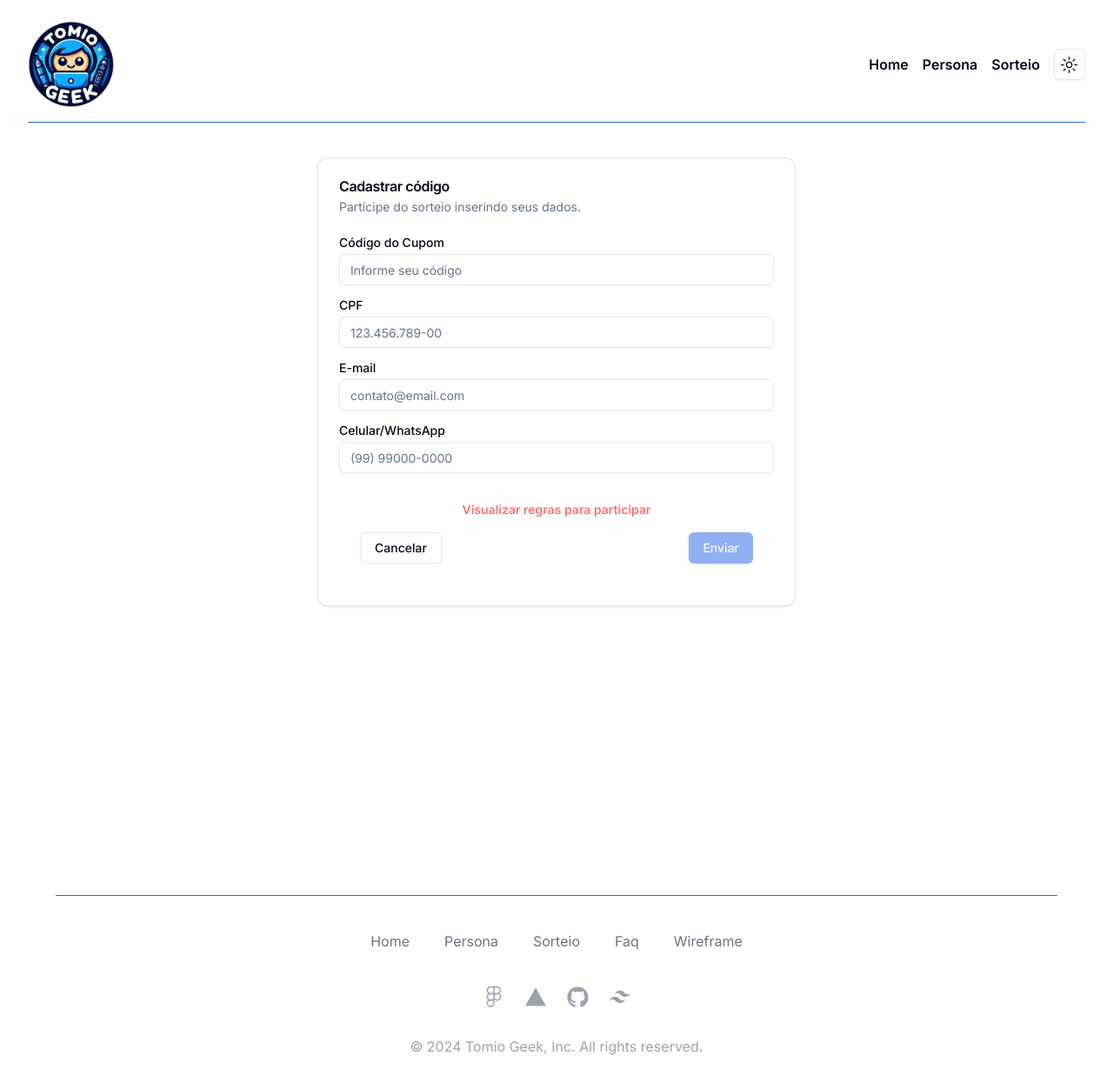
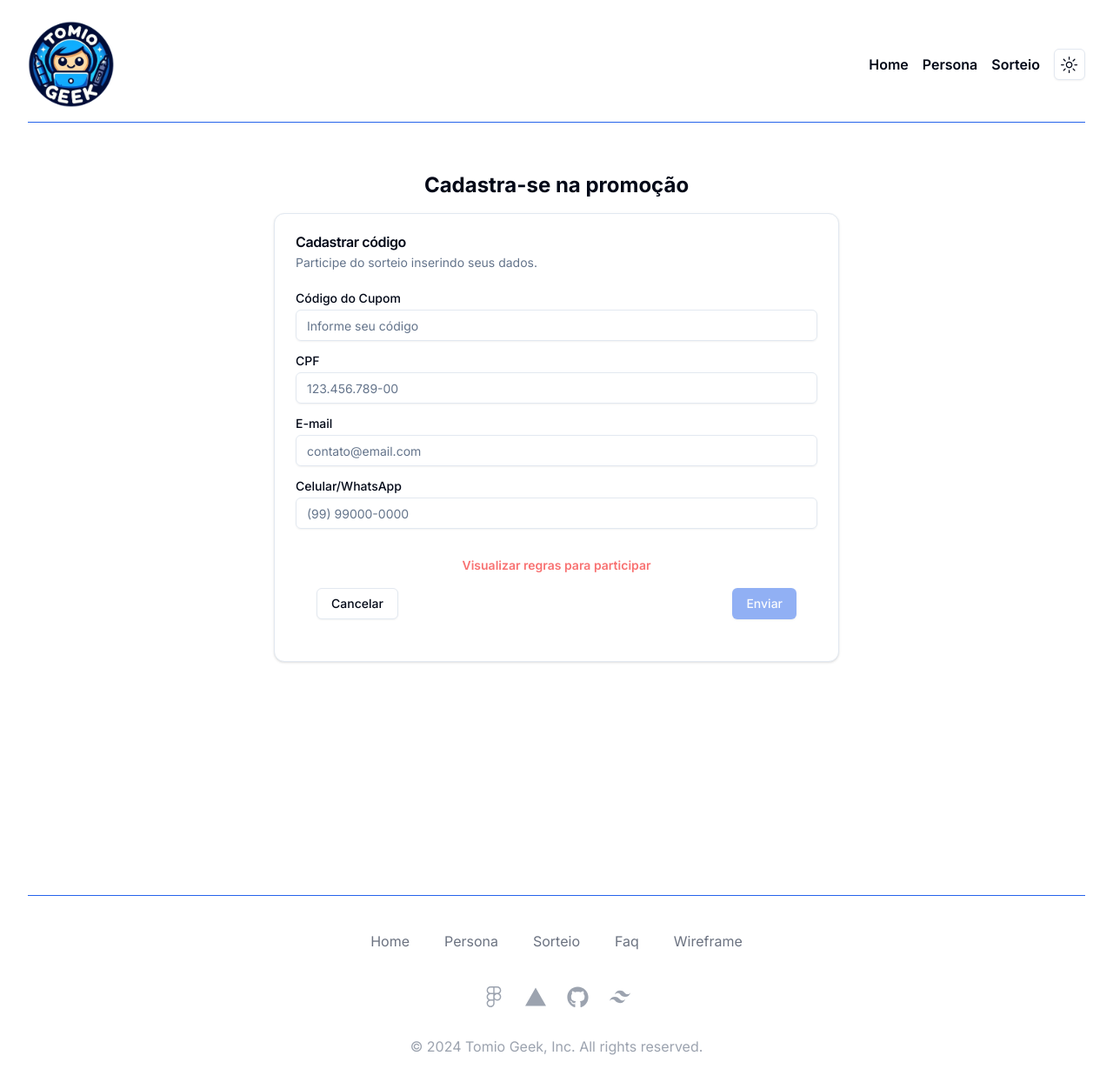
Before and after one commit to Jtomio/challange-geek-store, a Next.js app: page /draw in a window 1280 px wide. Shown: the top 1252 px of the page at 87% size. Built offline with nearby package versions, Linux system fonts and the light colour scheme.

Commit message:
fix: layout footer in order to fixed page end

```diff
--- a/src/app/draw/page.tsx
+++ b/src/app/draw/page.tsx
@@ -13,8 +13,9 @@ import CustomInput from './components/CustomInput'
 
 export default function page() {
   return (
-    <div className="flex items-center justify-center">
-      <Card className="w-[550px]">
+    <div className="flex min-h-screen flex-col items-center">
+      <p className="py-4 text-2xl font-bold">Cadastra-se na promoção</p>
+      <Card className="w-[20em] md:w-[500px] lg:w-[650px]">
         <CardHeader>
           <CardTitle>Cadastrar código</CardTitle>
           <CardDescription>
--- a/src/app/faq/components/questions.tsx
+++ b/src/app/faq/components/questions.tsx
@@ -8,6 +8,7 @@ import Link from 'next/link'
 
 export function Question() {
   return (
+    <div className="max-h-[calc(100vh-4rem)] overflow-auto">
       <Accordion type="single" collapsible className="w-full">
         <AccordionItem value="item-1">
           <AccordionTrigger className="font-bold">
@@ -27,11 +28,11 @@ export function Question() {
                   entender as necessidades e expectativas de cada stakeholder.
                 </li>
                 <li>
-                <span className="font-bold"> Questionários: </span> Seriam úteis
-                para coletar informações de um grande número de usuários. Isso
-                poderia incluir perguntas sobre suas preferências de design,
-                facilidade de uso e funcionalidades desejadas na página de
-                cadastro do cupom.
+                  <span className="font-bold"> Questionários: </span> Seriam
+                  úteis para coletar informações de um grande número de
+                  usuários. Isso poderia incluir perguntas sobre suas
+                  preferências de design, facilidade de uso e funcionalidades
+                  desejadas na página de cadastro do cupom.
                 </li>
                 <li>
                   <span className="font-bold"> Análise de Documentos: </span>Se
@@ -43,8 +44,8 @@ export function Question() {
                   <span className="font-bold"> Prototipagem: </span>
                   Criar um protótipo inicial da página de cadastro do cupom pode
                   ajudar a visualizar como a página final funcionará. Isso pode
-                ser útil para obter feedback dos usuários e fazer ajustes antes
-                do desenvolvimento completo.
+                  ser útil para obter feedback dos usuários e fazer ajustes
+                  antes do desenvolvimento completo.
                 </li>
               </div>
             </ol>
@@ -58,15 +59,15 @@ export function Question() {
             <p className="">
               {' '}
               A <span className="font-bold">Persona</span> trás um usuário que
-            consome aritigos <span className="italic">GEEK.</span> chamado Natan
-            com 28 anos. É um grande fã de tudo que é geek. Ele adora
+              consome aritigos <span className="italic">GEEK.</span> chamado
+              Natan com 28 anos. É um grande fã de tudo que é geek. Ele adora
               quadrinhos, filmes de ficção científica, jogos de vídeo game e RPG
               de mesa.
             </p>
             <br />
             <p className="">
               {' '}
-            Veja o perfil da persona
+              Veja o perfil completo da persona
               <span>
                 {' '}
                 <Link
@@ -87,8 +88,8 @@ export function Question() {
           <AccordionContent className="gap-4 px-8 text-justify">
             <p className="">
               Para o desenvolvimento do{' '}
-            <span className="font-bold">WIREFRAME</span> veja sua criação com a
-            ferramenta {''}
+              <span className="font-bold">WIREFRAME</span> veja sua criação com
+              a ferramenta {''}
               <Link
                 href={'https://wireframepro.mockflow.com/view/MAvJKMVFmqb'}
                 target="_blank"
@@ -115,7 +116,11 @@ export function Question() {
           </AccordionTrigger>
           <AccordionContent>
             O Protótipo do projeto foi desenvolvido com{' '}
-          <Link href={''} target="_blank" className="text-indigo-500 underline">
+            <Link
+              href={''}
+              target="_blank"
+              className="text-indigo-500 underline"
+            >
               Figma
             </Link>
           </AccordionContent>
@@ -123,10 +128,11 @@ export function Question() {
         <AccordionItem value="item-5">
           <AccordionTrigger className="font-bold">
             5 - Por fim, faça uma análise de seu Protótipo e verifique se está
-          respeitando às Heurísticas de Nielsen; que são pertinentes ao Projeto.
+            respeitando às Heurísticas de Nielsen; que são pertinentes ao
+            Projeto.
           </AccordionTrigger>
           <AccordionContent>
-          <ol className="list-disc py-2">
+            <ol className="list-disc overflow-auto py-8">
               <div className="flex flex-col gap-2">
                 <li>
                   <span className="font-bold">
@@ -141,9 +147,9 @@ export function Question() {
                     Correspondência entre o sistema e o mundo real:{' '}
                   </span>{' '}
                   Os campos do formulário (Código do Cupom, CPF, e-mail,
-                celular/WhatsApp) são termos comuns no mundo real, o que é bom.
-                Além disso, a opção para acessar as regras do sorteio ajuda a
-                definir as expectativas do usuário.
+                  celular/WhatsApp) são termos comuns no mundo real, o que é
+                  bom. Além disso, a opção para acessar as regras do sorteio
+                  ajuda a definir as expectativas do usuário.
                 </li>
                 <li>
                   <span className="font-bold">
@@ -160,8 +166,8 @@ export function Question() {
                 </li>
                 <li>
                   <span className="font-bold"> Prevenção de erros: </span> A
-                página tem validações de formulário para prevenir erros, como a
-                submissão de um CPF inválido.
+                  página tem validações de formulário para prevenir erros, como
+                  a submissão de um CPF inválido.
                 </li>
                 <li>
                   <span className="font-bold">
@@ -188,22 +194,23 @@ export function Question() {
                 </li>
                 <li>
                   <span className="font-bold">
-                  Ajude os usuários a reconhecer, diagnosticar e recuperar-se de
-                  erros:
+                    Ajude os usuários a reconhecer, diagnosticar e recuperar-se
+                    de erros:
                   </span>{' '}
-                Se o usuário cometer um erro ao preencher o formulário, a página
-                deve informa uma mensagem de erro clara e útil no campo que
-                ocorrer o erro.
+                  Se o usuário cometer um erro ao preencher o formulário, a
+                  página deve informa uma mensagem de erro clara e útil no campo
+                  que ocorrer o erro.
                 </li>
                 <li>
-                <span className="font-bold">Ajuda e documentação:</span> Embora
-                a página é intuitiva de usar, ainda pode haver uma seção de
-                ajuda ou FAQ para auxiliar os usuários.
+                  <span className="font-bold">Ajuda e documentação:</span>{' '}
+                  Embora a página é intuitiva de usar, ainda pode haver uma
+                  seção de ajuda ou FAQ para auxiliar os usuários.
                 </li>
               </div>
             </ol>
           </AccordionContent>
         </AccordionItem>
       </Accordion>
+    </div>
   )
 }
--- a/src/app/faq/page.tsx
+++ b/src/app/faq/page.tsx
@@ -5,7 +5,7 @@ export default function page() {
   return (
     <div className="flex flex-col items-center justify-between gap-4">
       <h1 className="text-2xl font-bold">Questionário do Desafio</h1>
-      <div className="w-full p-4">
+      <div className="h-screen w-full p-4">
         <Question />
       </div>
     </div>
--- a/src/app/layout.tsx
+++ b/src/app/layout.tsx
@@ -28,9 +28,15 @@ export default function RootLayout({
           disableTransitionOnChange
         >
           <div className="container">
-            <Navbar />
-            <div className="h-screen">{children}</div>
-            <Footer />
+            <div className="flex min-h-screen flex-col">
+              <div className="mb-auto">
+                <Navbar />
+                <main className="">{children}</main>
+              </div>
+              <div className="w-full">
+                <Footer />
+              </div>
+            </div>
             <Toaster />
           </div>
         </ThemeProvider>
--- a/src/components/Footer.tsx
+++ b/src/components/Footer.tsx
@@ -5,7 +5,7 @@ import { SiTailwindcss, SiVercel } from 'react-icons/si'
 
 export default function Footer() {
   return (
-    <div className="mx-auto max-w-screen-xl space-y-8 overflow-hidden px-4 py-12 sm:px-6 lg:px-8">
+    <div className="mx-auto space-y-8 overflow-hidden py-12">
       <Separator className="bg-primary" />
       <nav className="-mx-5 -my-2 flex flex-wrap justify-center">
         <div className="px-5 py-2">
```
Lines whose indentation alone changed are shown as unchanged.
